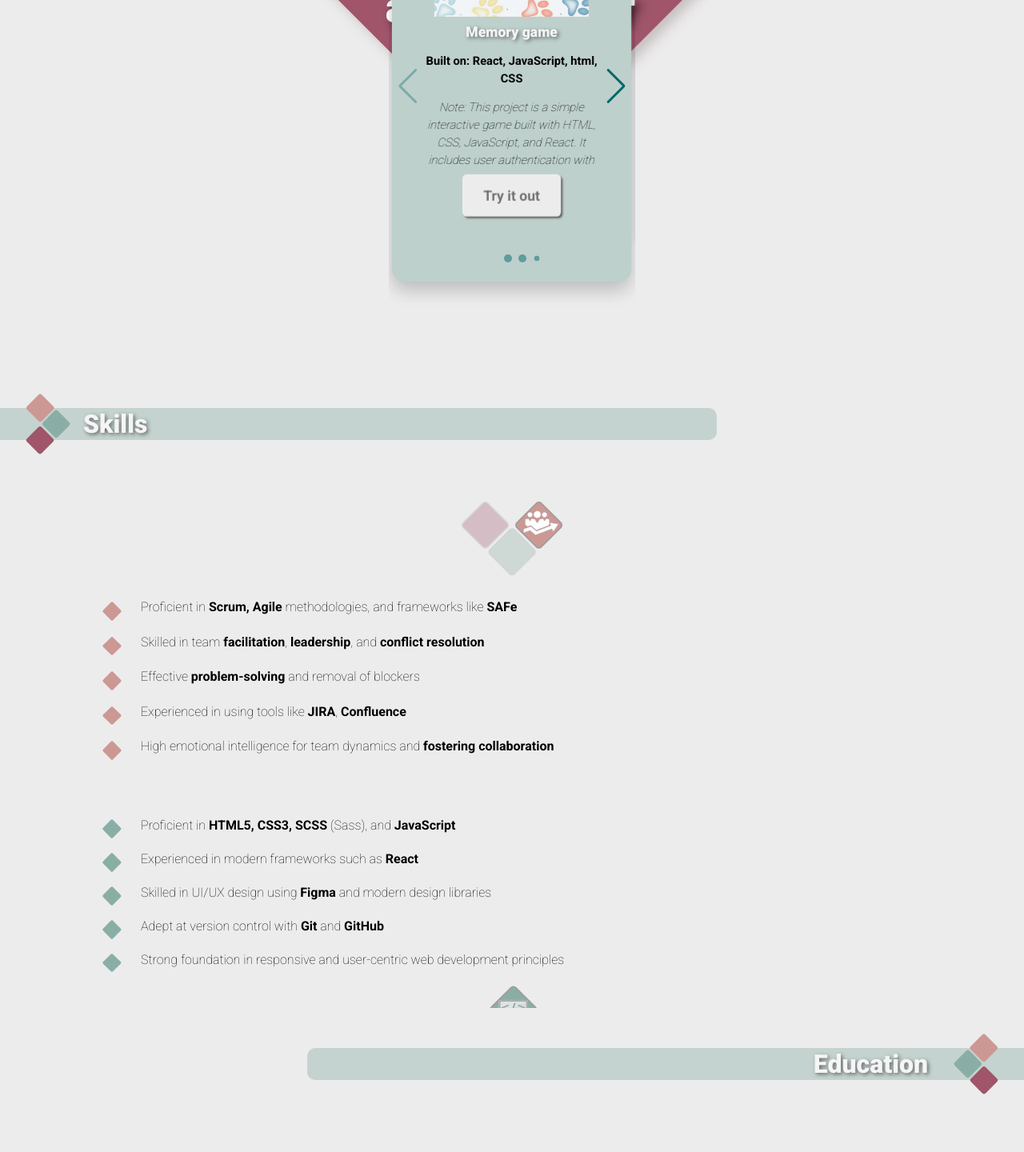
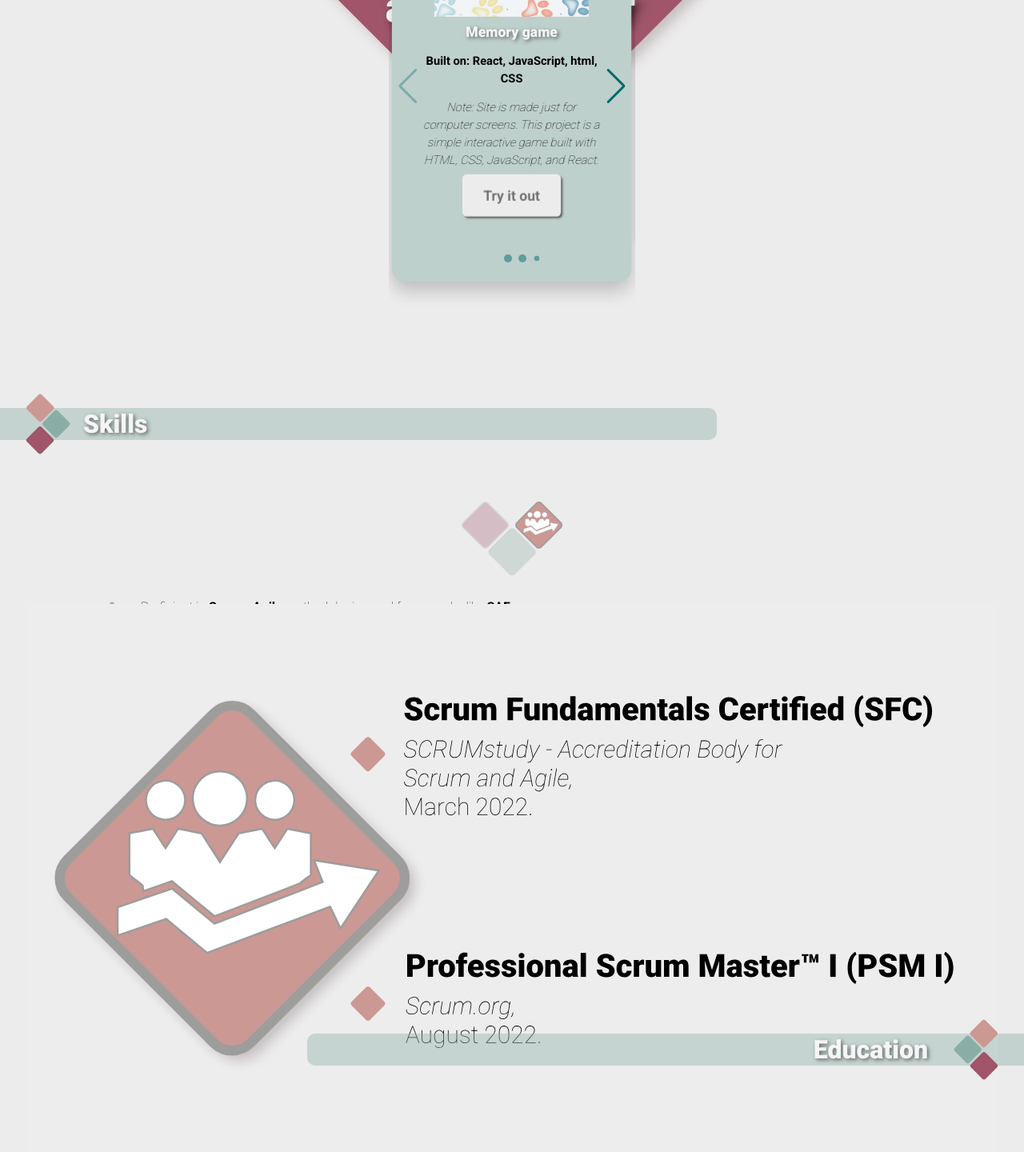
Before and after one commit to angemiJR/Portfolio, a React (Vite) app: page / in a window 1280 px wide. Shown: the part 1940-3380 px from the top of the page at 80% size. Built offline with nearby package versions, Linux system fonts and the light colour scheme.

Commit message:
correction

```diff
--- a/src/App.css
+++ b/src/App.css
@@ -25,6 +25,7 @@
     #root {
         width: 100vw;
         min-width: 320px;
+        overflow-x: hidden;
 
     }
 }
--- a/src/assets/pages/Education.jsx
+++ b/src/assets/pages/Education.jsx
@@ -13,10 +13,10 @@
 const chapterText = "Education";
 
 function Education() {
-    const [isMobile, setIsMobile] = useState(window.innerWidth < 767);
+    const [isMobile, setIsMobile] = useState(window.innerWidth < 1400);
 
     useEffect(() => {
-        const handleResize = () => setIsMobile(window.innerWidth < 767);
+        const handleResize = () => setIsMobile(window.innerWidth < 1400);
         window.addEventListener('resize', handleResize);
         return () => window.removeEventListener('resize', handleResize);
     }, []);
--- a/src/assets/pages/Skills.jsx
+++ b/src/assets/pages/Skills.jsx
@@ -14,10 +14,10 @@
 const chapterText = "Skills";
 
 function Skills() {
-    const [isMobile, setIsMobile] = useState(window.innerWidth < 767);
+    const [isMobile, setIsMobile] = useState(window.innerWidth < 1400);
 
     useEffect(() => {
-        const handleResize = () => setIsMobile(window.innerWidth < 767);
+        const handleResize = () => setIsMobile(window.innerWidth < 1400);
         window.addEventListener('resize', handleResize);
         return () => window.removeEventListener('resize', handleResize);
     }, []);
--- a/src/assets/pages/Work.jsx
+++ b/src/assets/pages/Work.jsx
@@ -55,7 +55,7 @@
                         <SwiperSlide>
                             <Work_chapter tittle="Memory game"
                                 built_on="React, JavaScript, html, CSS"
-                                note="This project is a simple interactive game built
+                                note="Site is made just for computer screens. This project is a simple interactive game built
                                          with HTML, CSS, JavaScript, and React. It includes
                                          user authentication with local storage, API integration
                                           for dynamic content, and is designed for larger
@@ -70,7 +70,7 @@
                         <SwiperSlide>
                             <Work_chapter tittle="SPA website"
                                 built_on="html, CSS"
-                                note="This Spa-themed website was created
+                                note="Site is made just for computer screens. This Spa-themed website was created
                                  as a two-person project and includes four
                                  pages: Landing Page, About Us/Our Products,
                                  Gallery, and Contact Us. It features hover
@@ -83,7 +83,8 @@
 
                             <Work_chapter tittle="CSS animation"
                                 built_on="html, CSS"
-                                note="This project is an animated event
+                                note="Site is made just for computer screens.
+                                This project is an animated event
                                 invitation website using HTML and CSS.
                                 It includes CSS transitions, keyframe animations,
                                  and an external animation library (Animate.css).
@@ -96,7 +97,8 @@
                         <SwiperSlide>
                             <Work_chapter tittle="Genesis website"
                                 built_on="html, CSS, SaSS"
-                                note="This project is a recreation of the Genesis
+                                note="Site is made just for computer screens.
+                                This project is a recreation of the Genesis
                                 portfolio Figma file using HTML and Sass.
                                 It consists of three linked pages with navigation."
                                 img={Sass}
```
